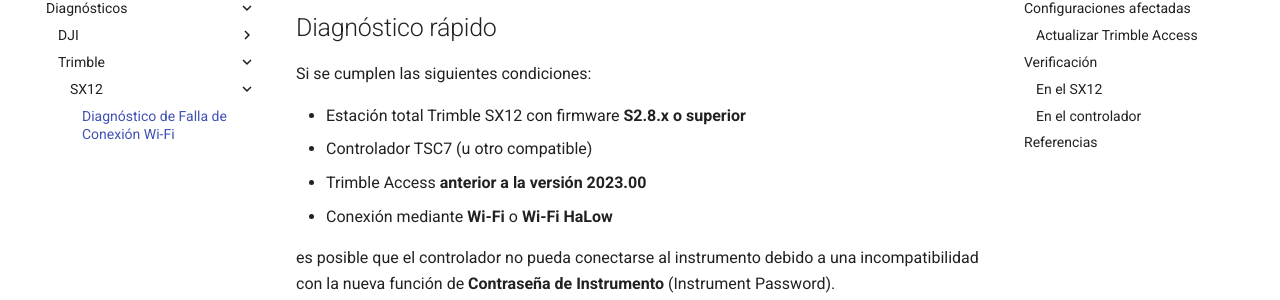
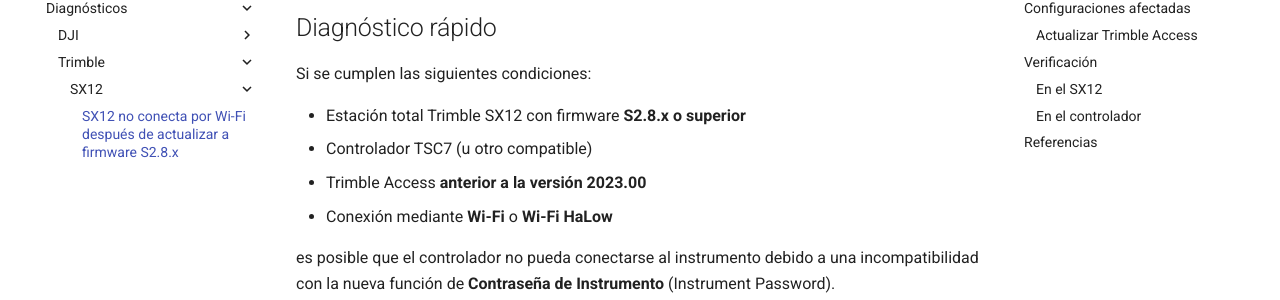
Before and after one commit to schweineorgel/geocom-kb, an MkDocs documentation site: the page built from docs/diagnosticos/trimble/sx12/sx12-falla-conexion-wifi.md, in a window 1280 px wide. Shown: the part 211-511 px from the top of the page. Built offline with MkDocs 1.6.1 and Material for MkDocs 9.7.7, drawn with Linux system fonts in a browser that asks for light colours.

Commit message:
Cambiar titulo de articulo de Trimble SX12

```diff
--- a/mkdocs.yml
+++ b/mkdocs.yml
@@ -39,4 +39,4 @@
               - Diagnóstico de Falla ESC 3: diagnosticos/dji/matrice4e/matrice4e-esc3.md
       - Trimble:
           - SX12:
-              - Diagnóstico de Falla de Conexión Wi-Fi: diagnosticos/trimble/sx12/sx12-falla-conexion-wifi.md
+              - SX12 no conecta por Wi-Fi después de actualizar a firmware S2.8.x: diagnosticos/trimble/sx12/sx12-falla-conexion-wifi.md
```
